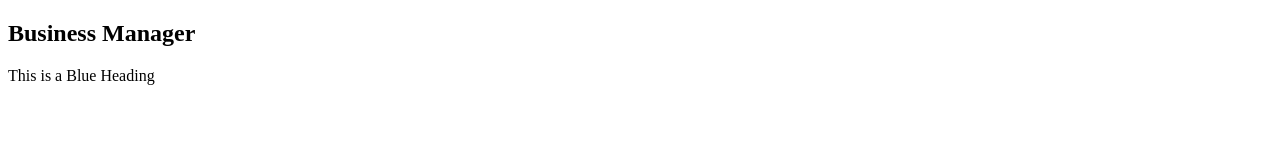
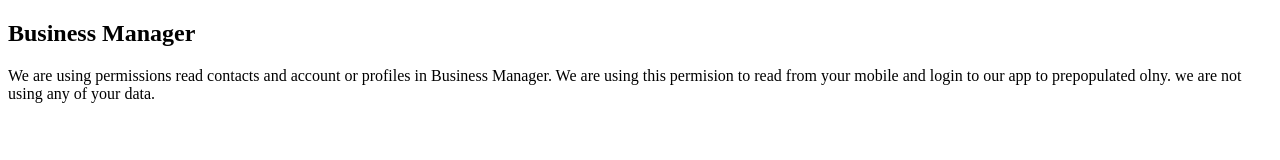
Before and after one commit to indela/businessmanager, a plain HTML site: page index.html in a window 1280 px wide. Drawn offline with Linux system fonts and the light colour scheme.

Commit message:
first commit

```diff
--- a/index.html
+++ b/index.html
@@ -2,7 +2,7 @@
 <html>
 <body>
 <h2>Business Manager</h2>
-<p>This is a Blue Heading</p>
+<p>We are using permissions read contacts and account or profiles in Business Manager. We are using this permision to read from your mobile and login to our app to prepopulated olny. we are not using any of your data.</p>
 
 </body>
 </html>
```
